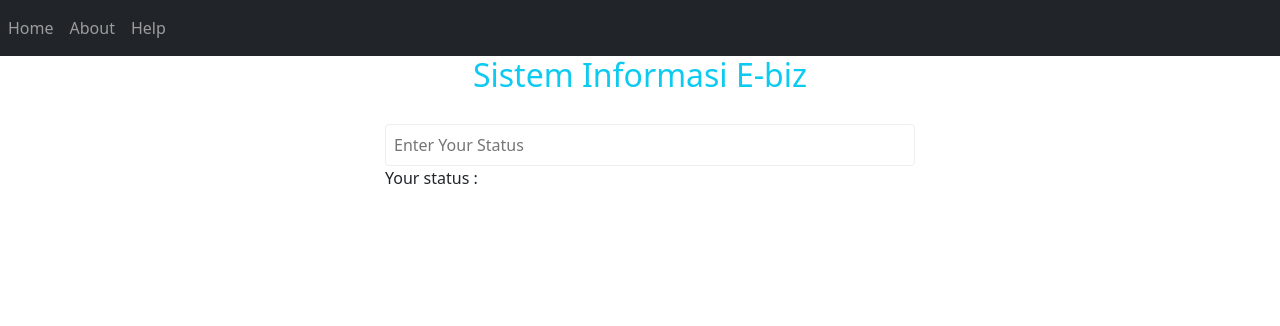
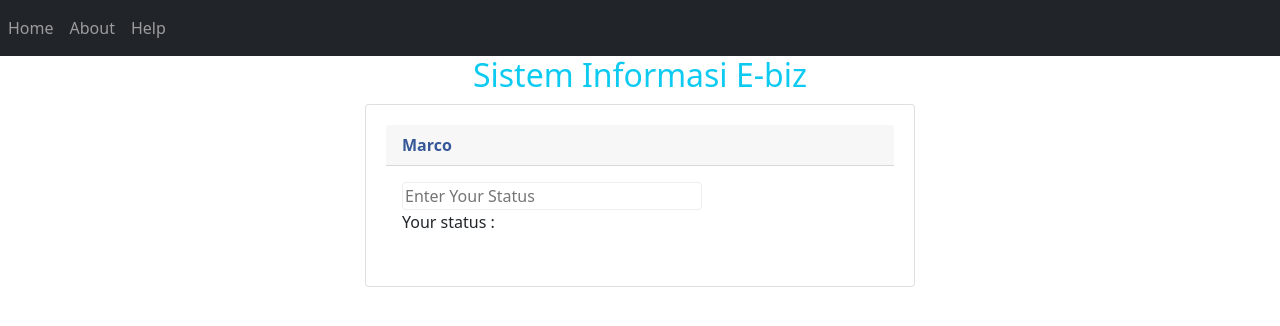
Before and after one commit to Mrfarma/Pengembangan-Apk-Web-Lat-5, a React (Create React App) app in the folder marcolukita/: page / in a window 1280 px wide. Shown: the top 326 px of the page. Built offline with nearby package versions, Linux system fonts and the light colour scheme.

Commit message:
commit on "Tugas 4.1"

```diff
--- a/marcolukita/src/App.js
+++ b/marcolukita/src/App.js
@@ -13,7 +13,7 @@ class App extends Component {
   }
   render() {
     const View = () => {
-      if (this.state.view === "home") return <Home name='Eden Hazard' />;
+      if (this.state.view === "home") return <Home />;
       else if (this.state.view === "about") return <About />;
       else if (this.state.view === "help") return <Help />;
     };
--- a/marcolukita/src/components/Card/Card.css
+++ b/marcolukita/src/components/Card/Card.css
@@ -3,10 +3,7 @@
   width: 550px;
   margin: auto;
   margin-top: 10px;
-  margin-bottom: 20px;
   padding: 20px;
-  border-radius: 4px;
-  box-shadow: 1px 1px 2px #aaa;
 }
 .card-header {
   font-weight: bold;
--- a/marcolukita/src/components/Card/Card.js
+++ b/marcolukita/src/components/Card/Card.js
@@ -4,7 +4,7 @@ export default class Card extends Component {
   render() {
     return (
       <div className='card'>
-        <div className='card-header'>My card</div>
+        <div className='card-header'>{this.props.nama}</div>
         <div className='card-body'>{this.props.children}</div>
       </div>
     );
--- a/marcolukita/src/components/Input/Input.css
+++ b/marcolukita/src/components/Input/Input.css
@@ -1,15 +1,11 @@
 .input {
-  width: 550px;
+  width: 400px;
   background: #fff;
   border-radius: 4px;
-  padding: 20px;
-  margin: auto;
-  margin-top: 10px;
 }
 
 .input input {
-  width: 530px;
+  width: 300px;
   border-radius: 4px;
   border: 1px solid #eee;
-  padding: 8px;
 }
--- a/marcolukita/src/views/Home/Home.js
+++ b/marcolukita/src/views/Home/Home.js
@@ -2,19 +2,23 @@ import React from "react";
 import Card from "../../components/Card/Card";
 import Input from "../../components/Input/Input";
 export default class Home extends React.Component {
-  constructor(props) {
-    super(props);
-    this.state = {};
+  constructor() {
+    super();
+    this.state = {
+      nama: "Marco",
+      status: "",
+    };
   }
 
   render() {
     return (
       <div>
         <h2 className='text-center text-info'>Sistem Informasi E-biz</h2>
-        {/* <Card>
-          <p>Ini adalah tulisan</p>
-        </Card> */}
-        <Input />
+        <div>
+          <Card nama={this.state.nama}>
+            <Input />
+          </Card>
+        </div>
       </div>
     );
   }
```
